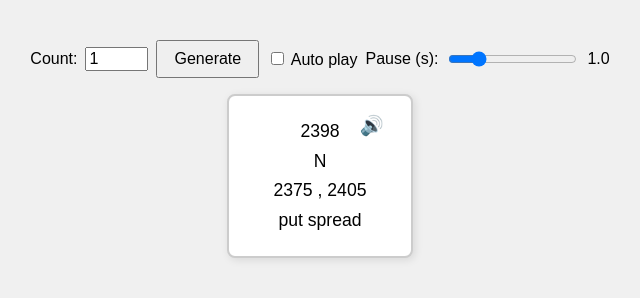
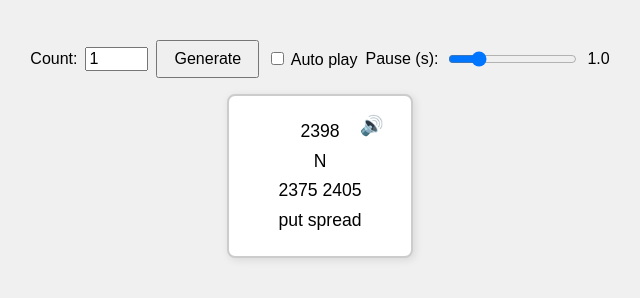
Before and after one commit to allenwang1536/positional-trades, a plain HTML site: page index.html in a window 1280 px wide. Both pictures are taken after a click on the button "Generate". Shown: the full height of the page, 320-960 px from the left. Drawn offline with Linux system fonts and the light colour scheme.

Commit message:
formatting

```diff
--- a/index.html
+++ b/index.html
@@ -124,7 +124,7 @@
 
         const topVal    = choose(topVals);
         const letterVal = choose(letters);
-        const numPair   = `${choose(firstNums)} , ${choose(secondNums)}`;
+        const numPair   = `${choose(firstNums)} ${choose(secondNums)}`;
         const spreadVal = choose(spreads);
 
         const spokenLetter = letterMap[letterVal] || letterVal;
```
